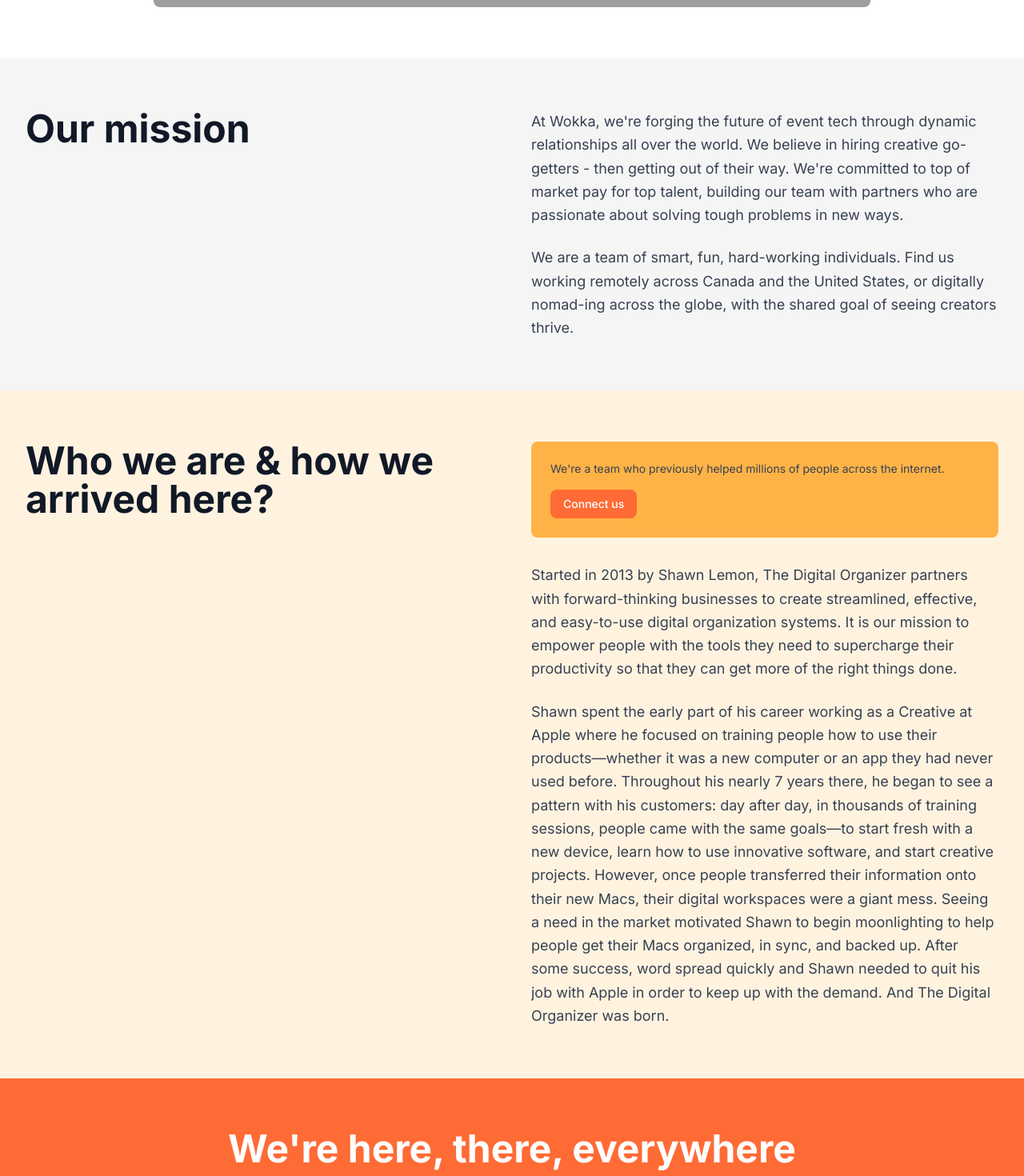
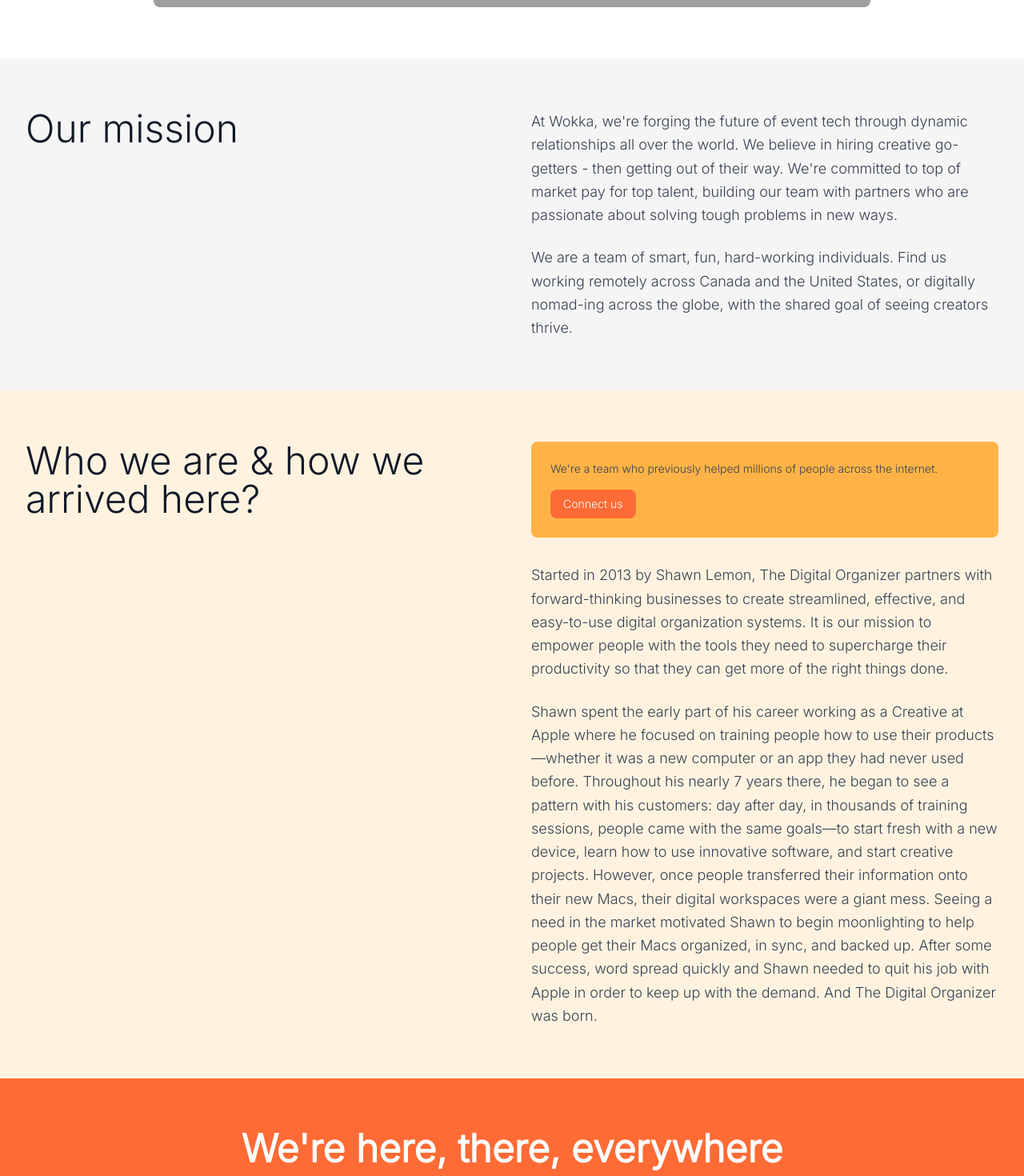
Before and after one commit to chipcerio/build-mate-landing, a Next.js app: page / in a window 1280 px wide. Shown: the part 760-2230 px from the top of the page at 80% size. Built offline with nearby package versions, Linux system fonts and the light colour scheme; grey boxes are pictures that could not be loaded.

Commit message:
change font to inter light 300 on Mission and WhoWeAre

```diff
--- a/app/globals.css
+++ b/app/globals.css
@@ -9,6 +9,7 @@
 
   body {
     font-family: var(--font-inter), 'Inter', system-ui, sans-serif;
+    font-weight: 300;
   }
 }
 
--- a/app/layout.tsx
+++ b/app/layout.tsx
@@ -4,6 +4,7 @@
 
 const inter = Inter({
   subsets: ['latin'],
+  weight: ['300'],
   display: 'swap',
   variable: '--font-inter',
 })
--- a/components/Mission.tsx
+++ b/components/Mission.tsx
@@ -5,7 +5,7 @@
         <div className="grid lg:grid-cols-2 gap-12 items-start">
           {/* Left Column - Heading */}
           <div>
-            <h2 className="text-4xl md:text-5xl font-bold text-gray-900">
+            <h2 className="text-4xl md:text-5xl font-light text-gray-900">
               Our mission
             </h2>
           </div>
--- a/components/WhoWeAre.tsx
+++ b/components/WhoWeAre.tsx
@@ -5,7 +5,7 @@
         <div className="grid lg:grid-cols-2 gap-12 items-start">
           {/* Left Column - Heading */}
           <div>
-            <h2 className="text-4xl md:text-5xl font-bold text-gray-900">
+            <h2 className="text-4xl md:text-5xl font-light text-gray-900">
               Who we are & how we arrived here?
             </h2>
           </div>
@@ -24,11 +24,11 @@
 
             {/* Main Content */}
             <div className="space-y-6">
-              <p className="text-lg text-gray-700 leading-relaxed">
+              <p className="text-lg text-gray-700 leading-relaxed font-light">
                 Started in 2013 by Shawn Lemon, The Digital Organizer partners with forward-thinking businesses to create streamlined, effective, and easy-to-use digital organization systems. It is our mission to empower people with the tools they need to supercharge their productivity so that they can get more of the right things done.
               </p>
 
-              <p className="text-lg text-gray-700 leading-relaxed">
+              <p className="text-lg text-gray-700 leading-relaxed font-light">
                 Shawn spent the early part of his career working as a Creative at Apple where he focused on training people how to use their products—whether it was a new computer or an app they had never used before. Throughout his nearly 7 years there, he began to see a pattern with his customers: day after day, in thousands of training sessions, people came with the same goals—to start fresh with a new device, learn how to use innovative software, and start creative projects. However, once people transferred their information onto their new Macs, their digital workspaces were a giant mess. Seeing a need in the market motivated Shawn to begin moonlighting to help people get their Macs organized, in sync, and backed up. After some success, word spread quickly and Shawn needed to quit his job with Apple in order to keep up with the demand. And The Digital Organizer was born.
               </p>
             </div>
--- a/tailwind.config.js
+++ b/tailwind.config.js
@@ -18,6 +18,9 @@
       fontFamily: {
         sans: ['var(--font-inter)', 'Inter', 'system-ui', 'sans-serif'],
       },
+      fontWeight: {
+        'light': '300',
+      },
     },
   },
   plugins: [],
```
